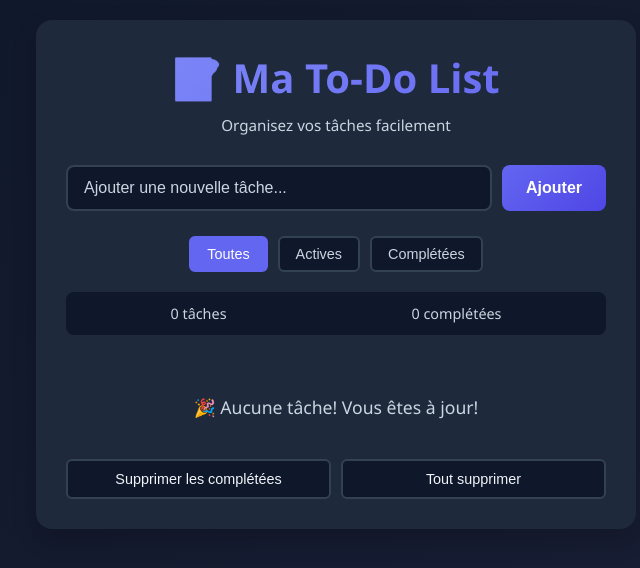
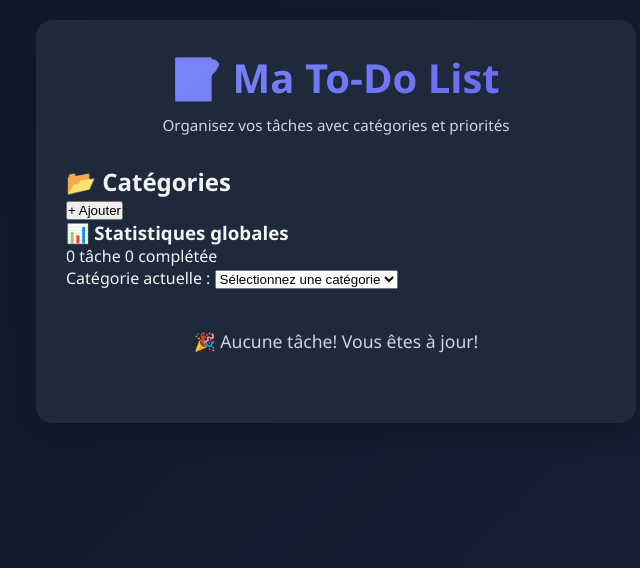
Before and after one commit to xinoxti/todo-app, a plain HTML site: page index.html in a window 1280 px wide. Shown: the whole page, without its empty margins (304-944 px from the left). Drawn offline with Linux system fonts and the light colour scheme.

Commit message:
Update index.html with priorities and categories feature

```diff
--- a/index.html
+++ b/index.html
@@ -10,29 +10,61 @@
     <div class="container">
         <header>
             <h1>📝 Ma To-Do List</h1>
-            <p class="subtitle">Organisez vos tâches facilement</p>
+            <p class="subtitle">Organisez vos tâches avec catégories et priorités</p>
         </header>
 
-        <div class="input-section">
-            <input
-                type="text"
-                id="taskInput"
-                class="task-input"
-                placeholder="Ajouter une nouvelle tâche..."
-                autocomplete="off"
-            >
+        <div class="categories-section">
+            <div class="categories-header">
+                <h2>📂 Catégories</h2>
+                <button id="addCategoryBtn" class="add-category-btn">+ Ajouter</button>
+            </div>
+            <div class="categories-container">
+                <div id="categoriesList" class="categories-list"></div>
+                <div id="newCategoryForm" class="new-category-form" style="display: none;">
+                    <input type="text" id="newCategoryInput" placeholder="Nom de la catégorie..." autocomplete="off">
+                    <button id="saveCategoryBtn" class="save-btn">Créer</button>
+                    <button id="cancelCategoryBtn" class="cancel-btn">Annuler</button>
+                </div>
+            </div>
+        </div>
+
+        <div class="global-stats">
+            <h3>📊 Statistiques globales</h3>
+            <div class="stats-content">
+                <span id="globalTaskCount">0 tâche</span>
+                <span id="globalCompletedCount">0 complétée</span>
+            </div>
+        </div>
+
+        <div class="category-selector">
+            <label for="categoryDropdown">Catégorie actuelle :</label>
+            <select id="categoryDropdown" class="category-dropdown">
+                <option value="">Sélectionnez une catégorie</option>
+            </select>
+        </div>
+
+        <div id="categoryStats" class="category-stats" style="display: none;">
+            <h3 id="categoryStatsTitle"></h3>
+            <div class="stats-content">
+                <span id="categoryTaskCount">0 tâche</span>
+                <span id="categoryCompletedCount">0 complétée</span>
+            </div>
+        </div>
+
+        <div class="input-section" id="inputSection" style="display: none;">
+            <input type="text" id="taskInput" class="task-input" placeholder="Ajouter une nouvelle tâche..." autocomplete="off">
+            <select id="prioritySelect" class="priority-select">
+                <option value="B">Priorité: B (Moyen)</option>
+                <option value="A">Priorité: A (Haut)</option>
+                <option value="C">Priorité: C (Bas)</option>
+            </select>
             <button id="addBtn" class="add-btn">Ajouter</button>
         </div>
 
-        <div class="filter-section">
+        <div class="filter-section" id="filterSection" style="display: none;">
             <button class="filter-btn active" data-filter="all">Toutes</button>
             <button class="filter-btn" data-filter="active">Actives</button>
             <button class="filter-btn" data-filter="completed">Complétées</button>
-        </div>
-
-        <div class="stats">
-            <span id="taskCount">0 tâche</span>
-            <span id="completedCount">0 complétée</span>
         </div>
 
         <ul id="taskList" class="task-list"></ul>
@@ -41,9 +73,10 @@
             <p>🎉 Aucune tâche! Vous êtes à jour!</p>
         </div>
 
-        <div class="action-section">
+        <div class="action-section" id="actionSection" style="display: none;">
             <button id="clearBtn" class="clear-btn">Supprimer les complétées</button>
             <button id="deleteAllBtn" class="delete-all-btn">Tout supprimer</button>
+            <button id="deleteCategoryBtn" class="delete-category-btn">Supprimer la catégorie</button>
         </div>
     </div>
 
```
